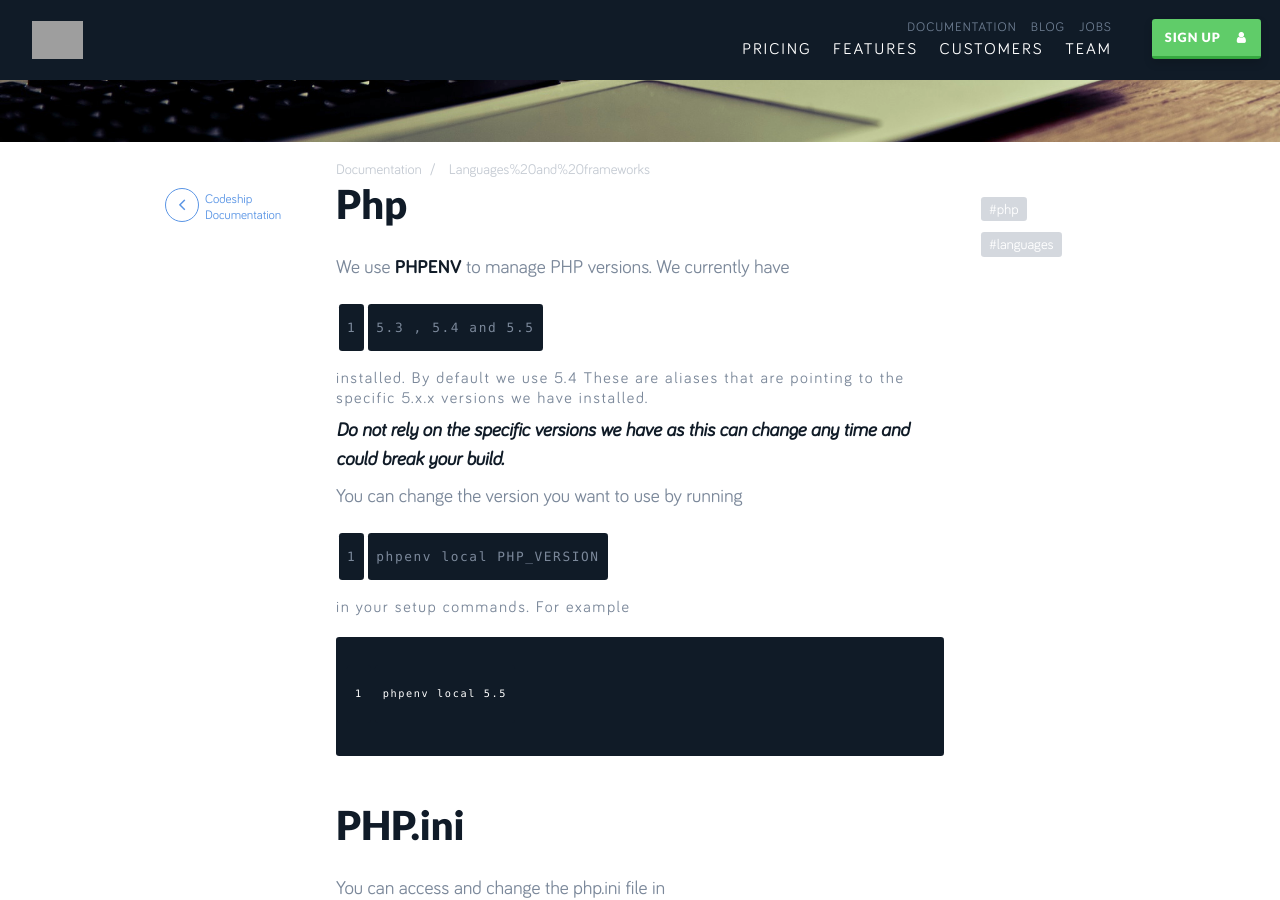
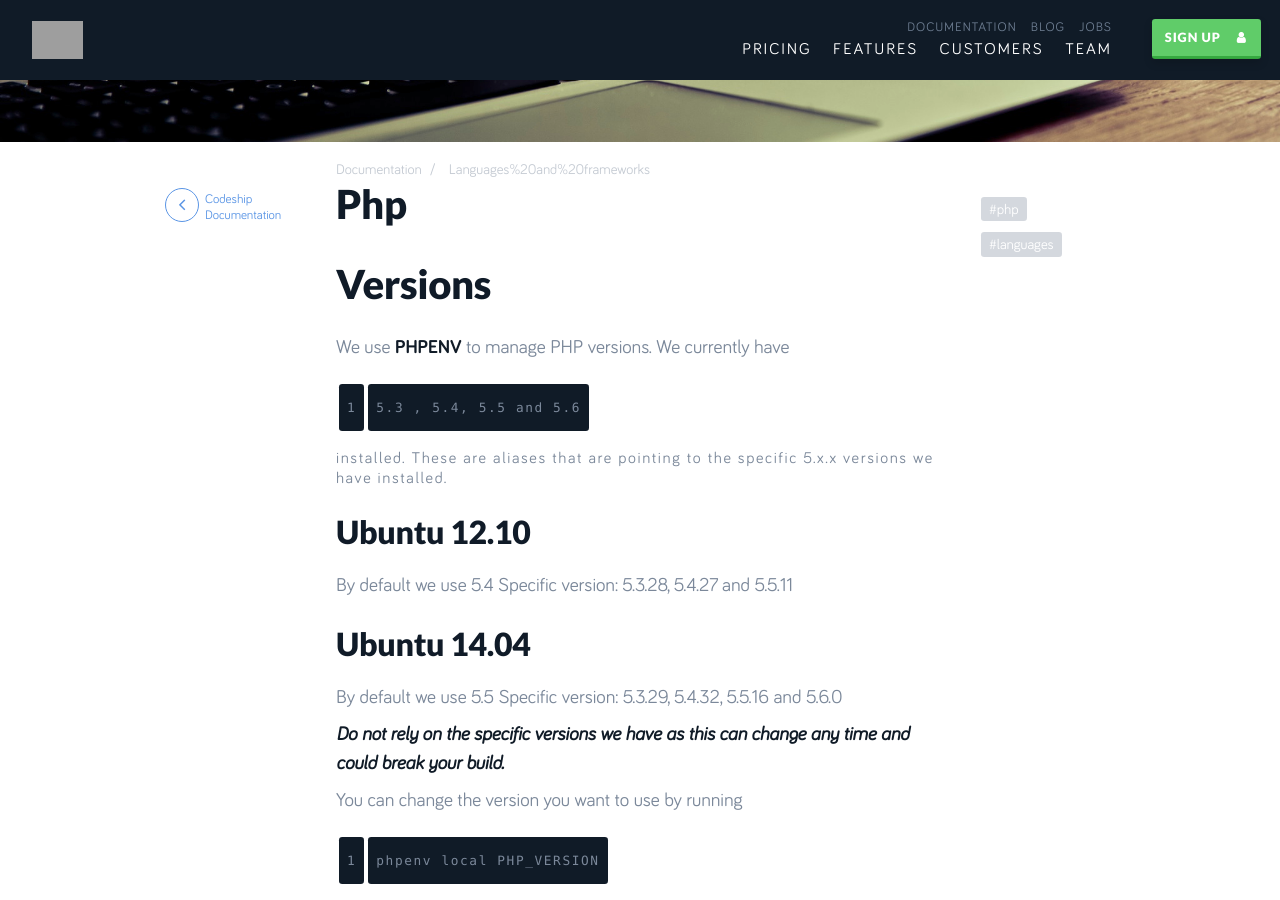
Before and after one commit to up1/documentation, a Jekyll site: the page built from _posts/languages/2014-09-03-php.md, in a window 1280 px wide and 900 px high, scrolled down 232 px. Built offline with Jekyll 4.4.1, drawn with Linux system fonts in a browser that asks for light colours; nearby versions of some CDN libraries; comment, search, counter and statistics services are not loaded; grey boxes are pictures that could not be loaded.

Commit message:
Update PHP versions
Include different versions installed on Trusty and Quantal

````diff
--- a/_posts/languages/2014-09-03-php.md
+++ b/_posts/languages/2014-09-03-php.md
@@ -6,8 +6,17 @@ tags:
 categories:
   - languages and frameworks
 ---
-We use **PHPENV** to manage PHP versions. We currently have ```5.3 , 5.4 and 5.5``` installed. By default we use 5.4
+## Versions
+We use **PHPENV** to manage PHP versions. We currently have ```5.3 , 5.4, 5.5 and 5.6``` installed.
 These are aliases that are pointing to the specific 5.x.x versions we have installed.
+
+### Ubuntu 12.10
+By default we use 5.4
+Specific version: 5.3.28, 5.4.27 and 5.5.11
+
+### Ubuntu 14.04
+By default we use 5.5
+Specific version: 5.3.29, 5.4.32, 5.5.16 and 5.6.0
 
 ***Do not rely on the specific versions we have as this can change any time and could break your build.***
 
````
